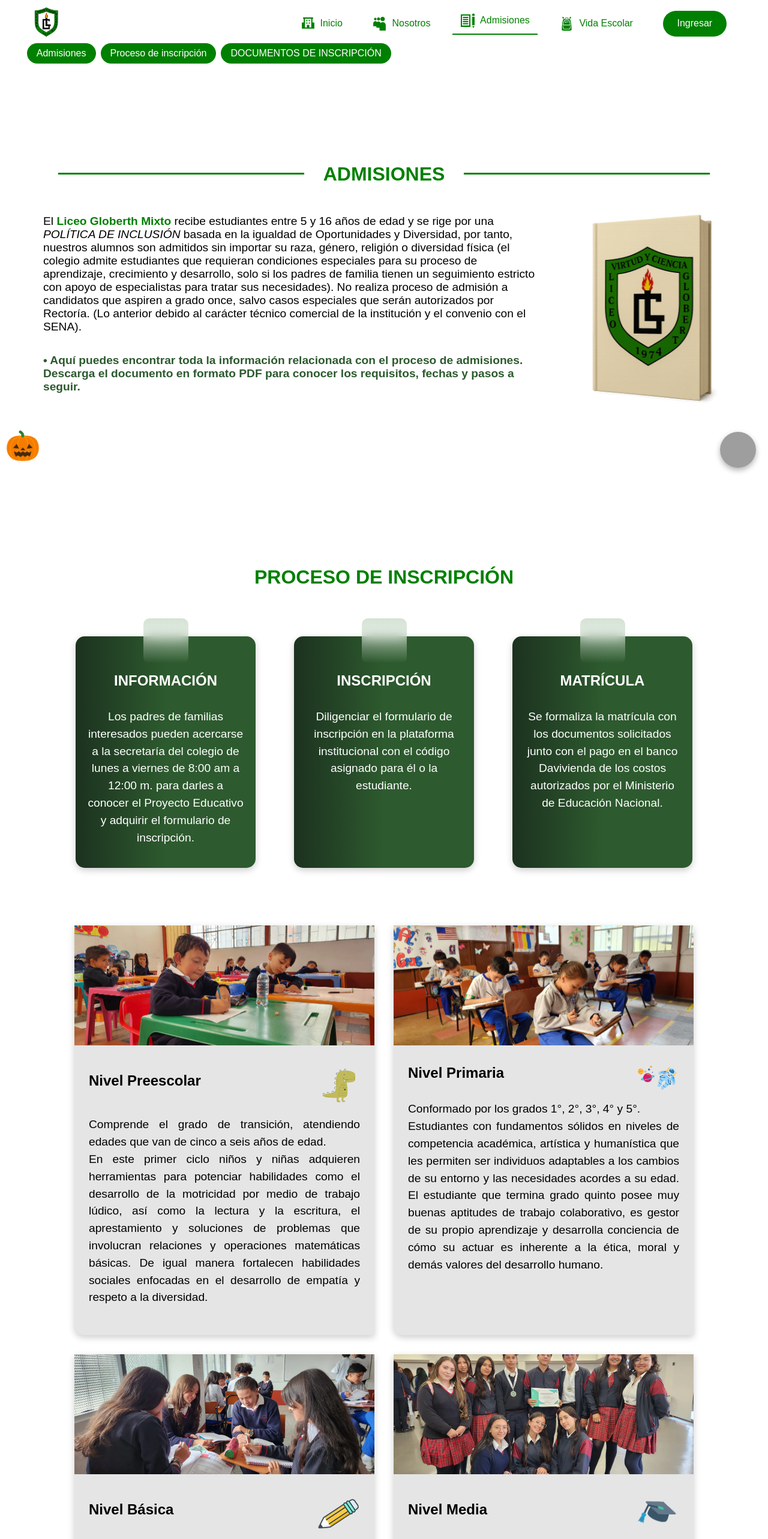
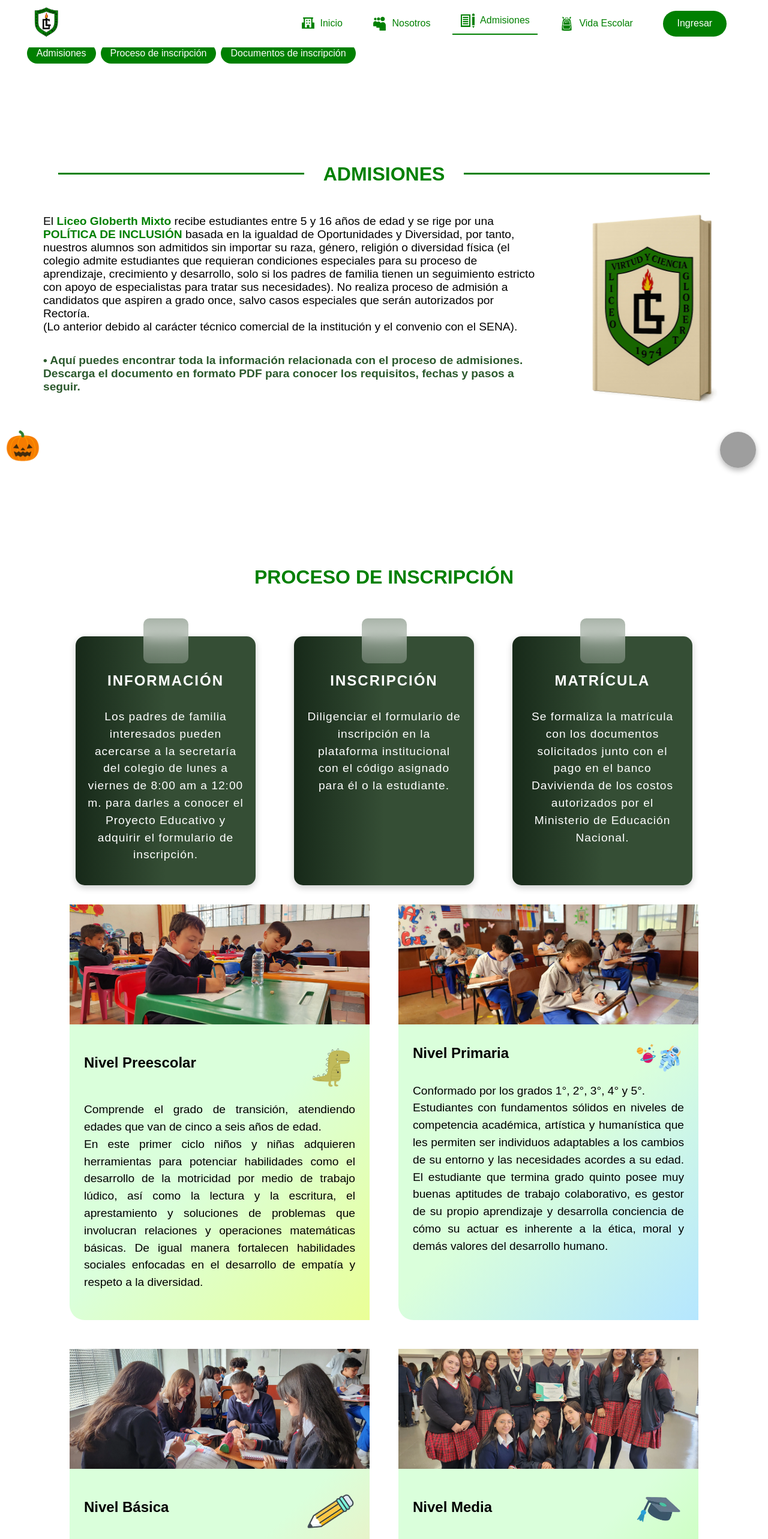
Before and after one commit to jemartinez909/liceo-globerth-mixto, an Angular app: page /admisiones in a window 1280 px wide. Shown: the top 2566 px of the page at 60% size. Built offline with nearby package versions, Linux system fonts and the light colour scheme; grey boxes are pictures that could not be loaded; a web font is replaced by a local one.

Commit message:
Ajustes responsive

```diff
--- a/src/app/modules/admisiones/pages/main/main.html
+++ b/src/app/modules/admisiones/pages/main/main.html
@@ -2,7 +2,7 @@
     <div class="scroll-buttons">
       <a (click)="scrollTo('admisiones')" class="btn-scroll">Admisiones</a>
       <a (click)="scrollTo('proceso-inscripcion')" class="btn-scroll">Proceso de inscripción</a>
-      <a (click)="scrollTo('documentos')" routerLink="." fragment="emblema" class="btn-scroll">DOCUMENTOS DE INSCRIPCIÓN</a>
+      <a (click)="scrollTo('documentos')" routerLink="." fragment="emblema" class="btn-scroll">Documentos de inscripción</a>
     </div>
 
     <!-- Nosotros -->
@@ -13,8 +13,9 @@
       <div class="contenido">
         <div class="texto">
           <p>
-            El <strong>Liceo Globerth Mixto</strong> recibe estudiantes entre 5 y 16 años de edad y se rige por una <i>POLÍTICA DE INCLUSIÓN</i> basada en la igualdad de Oportunidades y Diversidad, por tanto, nuestros alumnos son admitidos sin importar su raza, género, religión o diversidad física (el colegio admite estudiantes que requieran condiciones especiales para su proceso de aprendizaje, crecimiento y desarrollo, solo si los padres de familia tienen un seguimiento estricto con apoyo de especialistas para tratar sus necesidades).
-            No realiza proceso de admisión a candidatos que aspiren a grado once, salvo casos especiales que serán autorizados por Rectoría. (Lo anterior debido al carácter técnico comercial de la institución y el convenio con el SENA).
+            El <strong>Liceo Globerth Mixto</strong> recibe estudiantes entre 5 y 16 años de edad y se rige por una <strong>POLÍTICA DE INCLUSIÓN</strong> basada en la igualdad de Oportunidades y Diversidad, por tanto, nuestros alumnos son admitidos sin importar su raza, género, religión o diversidad física (el colegio admite estudiantes que requieran condiciones especiales para su proceso de aprendizaje, crecimiento y desarrollo, solo si los padres de familia tienen un seguimiento estricto con apoyo de especialistas para tratar sus necesidades).
+            No realiza proceso de admisión a candidatos que aspiren a grado once, salvo casos especiales que serán autorizados por Rectoría.<br>
+            (Lo anterior debido al carácter técnico comercial de la institución y el convenio con el SENA).
           </p>
           <br>
           <p style="color: #2d5a2e; ">
@@ -42,7 +43,8 @@
           <div class="card-icon"></div>
           <h3 class="card-title">INFORMACIÓN</h3>
           <p class="card-text">
-            Los padres de familias interesados pueden acercarse a la secretaría del colegio de lunes a viernes de 8:00 am a 12:00 m. para darles a conocer el Proyecto Educativo y adquirir el formulario de inscripción.
+            Los padres de familia interesados pueden acercarse a la secretaría del colegio de lunes a viernes de 8:00 am a 12:00 m.
+            para darles a conocer el Proyecto Educativo y adquirir el formulario de inscripción.
           </p>
         </div>
         <!-- 2 -->
@@ -82,7 +84,7 @@
           </div>
         </div>
         <!-- Primaria -->
-        <div class="education-card">
+        <div class="education-card" style=" background: #E5E5E5; background: linear-gradient(136deg,rgba(218, 255, 219, 1) 56%, rgba(181, 230, 255, 1) 100%) ">
           <div class="card-image">
             <img src="assets/img/PRIMARIA (1).webp" alt="Nivel Preescolar">
           </div>
@@ -98,7 +100,7 @@
           </div>
         </div>
         <!-- Basica -->
-        <div class="education-card">
+        <div class="education-card" style=" background: #E5E5E5; background: linear-gradient(136deg,rgba(218, 255, 219, 1) 56%, rgba(218, 255, 219, 1) 56%, rgba(255, 223, 171, 1) 100%);">
           <div class="card-image">
             <img src="assets/img/BASICA (1).webp" alt="Nivel Preescolar">
           </div>
@@ -114,7 +116,7 @@
           </div>
         </div>
         <!-- MEDI -->
-        <div class="education-card">
+        <div class="education-card" style=" background: #E5E5E5; background: linear-gradient(136deg,rgba(218, 255, 219, 1) 56%, rgba(186, 255, 158, 1) 100%); ">
           <div class="card-image">
             <img src="assets/img/MEDIA (1).webp" alt="Nivel Preescolar">
           </div>
@@ -132,11 +134,51 @@
       </div>
     </section>
     <!-- DOCUMENTOS DE INSCRIPCIÓN -->
-    <!--
-    <section id="documentos" >
+
+    <section id="documentos" class="document">
       <div class="title-section" >
-        <h2>DOCUMENTOS DE INSCRIPCIÓN</h2>
+        <h2 style="color: white;">DOCUMENTOS DE INSCRIPCIÓN</h2>
       </div>
 
-    </section>-->
+      <div class="cards">
+        <article class="card">
+          <header class="card__header">
+            <h3 >ESTUDIANTES NUEVOS</h3>
+          </header>
+
+          <div class="card__body">
+            <ul>
+            <li>Contrato de matrícula.</li>
+            <li>Pagaré.</li>
+            <li>Carta Anexa al pagaré.</li>
+            <li>Consentimiento informado.</li>
+            <li>Cancelación de los costos educativos de ingreso: matrícula y otros cobros
+              (carne, agenda y seguro de accidentes).</li>
+            <li>Registro Civil de Nacimiento original o fotocopia autenticada.</li>
+            <li>Certificado de estudios expedido por el (los) colegio(s) donde haya cursado los grados anteriores.</li>
+            <li>Paz y Salvo por todo concepto del colegio anterior (Aplica únicamente para colegios privados).</li>
+            <li>Fotocopia del documento de identidad de los padres.</li>
+            <li>Fotocopia del documento de identidad del o la estudiante.</li>
+            <li>Tratamiento de datos, consentimiento informado por los padres.</li>
+          </ul>
+          </div>
+        </article>
+
+        <article class="card">
+          <header class="card__header">
+            <h3>ESTUDIANTES ANTIGUOS</h3>
+          </header>
+          <div class="card__body">
+            <ul>
+              <li>Contrato de matrícula.</li>
+              <li>Pagaré.</li>
+              <li>Carta Anexa al pagaré.</li>
+              <li>Consentimiento informado.</li>
+              <li>Cancelación de los costos educativos de ingreso: matrícula y otros cobros
+                (carne, agenda y seguro de accidentes).</li>
+            </ul>
+          </div>
+        </article>
+      </div>
+    </section>
   </main>
--- a/src/app/modules/admisiones/pages/main/main.sass
+++ b/src/app/modules/admisiones/pages/main/main.sass
@@ -20,7 +20,7 @@ $black: #000000
     top: 4.5rem
     left: 2.8rem
     gap: 0.5rem
-    z-index: 1000
+    z-index: 4
 
     .btn-scroll
         background-color: $green-primary
@@ -41,12 +41,12 @@ $black: #000000
 .admisiones
     display: flex
     flex-direction: column
+    padding: 4rem 2rem
     width: 100%
     max-width: 1200px
     margin: 0 auto
     overflow: hidden
     margin-top: 80px
-
 
     .title-section
         display: flex
@@ -126,7 +126,7 @@ $black: #000000
             max-width: 300px
             padding: 20px
             background: #1C321F
-            background: linear-gradient(90deg,rgba(28, 50, 31, 1) 0%, rgba(45, 90, 46, 1) 50%)
+            background: linear-gradient(90deg,#172919 0%, #354e35 50%)
             border-radius: 15px
             box-shadow: 0 4px 12px rgba(0,0,0,0.2)
             color: white
@@ -136,7 +136,7 @@ $black: #000000
             .card-icon
                 width: 75px
                 height: 75px
-                background: linear-gradient(to bottom, #d4e2d4, #ffffff00)
+                background: linear-gradient(to bottom, #A8B3A8FF, #FFFFFF3F)
                 backdrop-filter: blur(10px)
                 border-radius: 10px
                 position: absolute
@@ -145,28 +145,29 @@ $black: #000000
             .card-title
                 margin-top: 40px
                 text-align: center
+                letter-spacing: 2px
                 text-transform: uppercase
 
             .card-text
                 text-align: center
+                letter-spacing: 1px
                 margin-top: 1rem
                 line-height: 1.5
     .education-section
         display: flex
         justify-content: center
-        gap: 2rem
+        gap: 3rem
         flex-wrap: wrap
-        padding: 4rem 2rem
 
         .education-card
             flex: 0 1 calc(50% - 1rem)
             max-width: 500px
             display: flex
             flex-direction: column
-            border-radius: 0 0 0 15px
+            border-radius: 0 0 0 25px
             overflow: hidden
-            box-shadow: 0 4px 12px rgba(0,0,0,0.2)
             background: #E5E5E5
+            background: linear-gradient(136deg,rgba(218, 255, 219, 1) 56%, rgba(234, 255, 150, 1) 100%)
 
         .card-image
             width: 100%
@@ -191,7 +192,7 @@ $black: #000000
             margin-bottom: 1rem
 
         .header-icon
-            width: 70px
+            width: 80px
             height: auto
 
         .card-title
@@ -200,8 +201,49 @@ $black: #000000
         .card-text
             text-align: justify
             line-height: 1.5
-    @media (max-width: 768px)
-        flex: 0 1 100%
+
+.document
+    display: flex
+    justify-content: center
+    margin: 0 auto
+    background: #1D331DFF
+    .cards
+        display: flex
+        gap: 1.5rem
+        align-items: stretch   // crucial: estira los hijos a la misma altura
+        flex-wrap: wrap       // se envuelven en pantallas pequeñas
+
+    .card
+        flex: 1 1 320px
+        display: flex
+        flex-direction: column
+        border-radius: 0.5rem
+        box-shadow: 0 4px 12px rgba(0, 0, 0, 0.1)
+        overflow: hidden
+        padding: 20px
+        background: #ffffff
+        min-height: 210px
+        transition: transform 0.3s ease
+        &:hover
+            transform: translateY(-5)    // asegura una altura mínima; puedes ajustar
+
+        &__header
+            padding: 1rem
+            h3
+                color: $green-primary
+                text-align: center
+                line-height: 1.2
+        &__body
+            overflow: auto
+            ul
+                list-style: disc inside
+                line-height: 1.5
+                li
+                    margin-bottom: 0.5rem
+
+
+
+// Responsive
 @media (max-width: 768px)
     .admisiones
         .title-section
@@ -233,3 +275,13 @@ $black: #000000
         .boton-pdf
             text-align: center
             flex: unset
+    .education-section
+        flex-direction: column
+        align-items: center
+    .document
+        flex-direction: column
+        align-items: center
+
+        .document-inscription
+            flex: 1 1 100%
+            max-width: 100%
--- a/src/app/modules/nosotros/pages/main/main.css
+++ b/src/app/modules/nosotros/pages/main/main.css
@@ -4,7 +4,7 @@
   top: 4.5rem;
   left: 2.8rem;
   gap: 0.5rem;
-  z-index: 1000;
+  z-index: 4;
 }
 
 .scroll-buttons .btn-scroll {
--- a/src/app/modules/nosotros/pages/main/main.sass
+++ b/src/app/modules/nosotros/pages/main/main.sass
@@ -19,7 +19,7 @@ $black: #000000
     top: 4.5rem
     left: 2.8rem
     gap: 0.5rem
-    z-index: 1000
+    z-index: 4
 
     .btn-scroll
         background-color: $green-primary
```
Also changed, not shown: src/app/modules/nosotros/pages/main/main.min.css.
